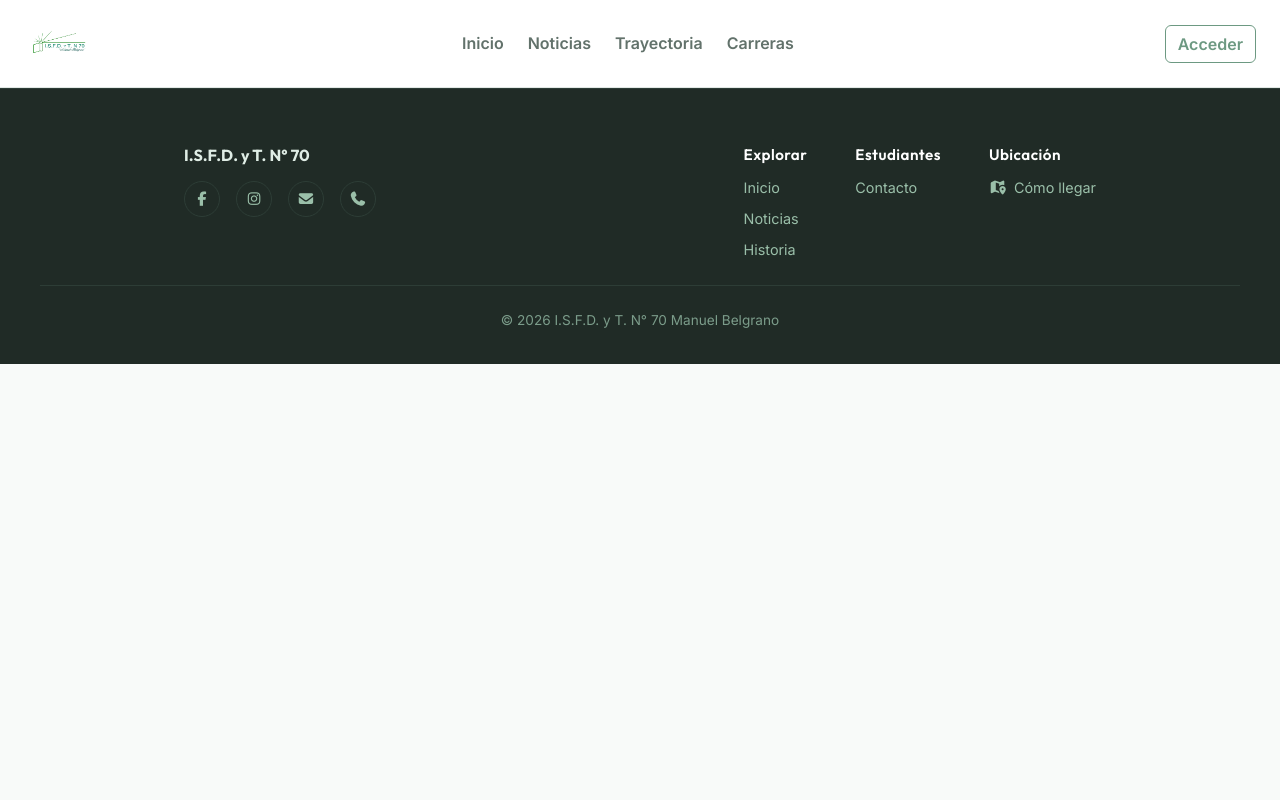
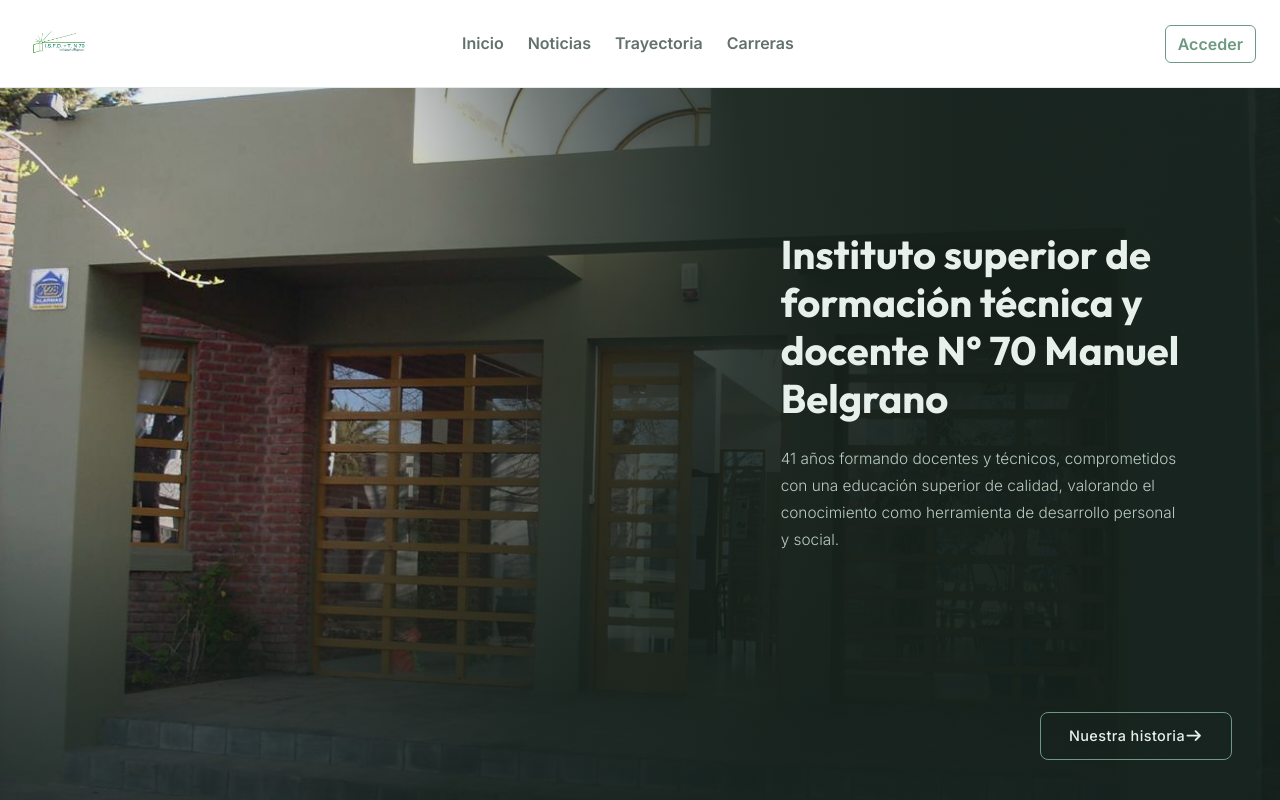
Before and after one commit to SurkanA/TP5-Interface, an Angular app: page / in a window 1280 px wide. Shown: the top 800 px of the page. Built offline with nearby package versions, Linux system fonts and the light colour scheme.

Commit message:
feat: create banner component

```diff
--- a/angular.json
+++ b/angular.json
@@ -2,7 +2,8 @@
   "$schema": "./node_modules/@angular/cli/lib/config/schema.json",
   "version": 1,
   "cli": {
-    "packageManager": "npm"
+    "packageManager": "npm",
+    "analytics": false
   },
   "newProjectRoot": "projects",
   "projects": {
--- a/src/app/app.html
+++ b/src/app/app.html
@@ -1,3 +1,4 @@
 <router-outlet />
 <app-header-general currentView="inicio"></app-header-general>
+<app-banner></app-banner>
 <app-app-footer></app-app-footer>
--- a/src/app/app.ts
+++ b/src/app/app.ts
@@ -2,10 +2,11 @@ import { Component, signal } from '@angular/core';
 import { RouterOutlet } from '@angular/router';
 import { FooterComponent } from './general/app-footer/app-footer';
 import { HeaderGeneral } from './header-general/header-general';
+import { Banner } from './banner/banner';
 
 @Component({
   selector: 'app-root',
-  imports: [RouterOutlet, HeaderGeneral, FooterComponent],
+  imports: [RouterOutlet, HeaderGeneral, FooterComponent, Banner],
   templateUrl: './app.html',
   styleUrl: './app.css',
 })
--- /dev/null
+++ b/src/app/banner/banner.css
@@ -0,0 +1,102 @@
+.banner {
+  position: relative;
+  min-height: 90vh;
+  width: 100%;
+  overflow: hidden;
+
+  background-image: url('/images/instituto.jpg');
+  background-size: cover;
+  background-position: center;
+  background-repeat: no-repeat;
+}
+
+.banner-overlay {
+  position: absolute;
+  inset: 0;
+  background: radial-gradient(
+    ellipse 65% 120% at 10% 20%,
+    transparent 0%,
+    rgba(20, 32, 27, 0.20) 35%,
+    rgba(20, 32, 27, 0.60) 52%,
+    rgba(20, 32, 27, 0.88) 75%,
+    rgba(20, 32, 27, 0.95) 100%
+  );
+  z-index: 1;
+}
+
+.banner-content {
+  position: relative;
+  z-index: 2;
+}
+
+
+
+.banner-title {
+  font-family: var(--font-display);
+  font-weight: 700;
+  line-height: 1.2;
+  color: #e8f0eb;
+}
+
+.banner-body {
+  font-family: var(--font-sans);
+  font-size: clamp(0.9rem, 1.2vw, 1.05rem);
+  font-weight: 300;
+  line-height: 1.75;
+  color: #b8ccc2;
+  max-width: 42ch;
+}
+
+.btn-banner {
+  z-index: 4;
+  display: inline-flex;
+  align-items: center;
+  font-family: var(--font-sans);
+  font-size: 0.9rem;
+  font-weight: 500;
+  letter-spacing: 0.03em;
+  padding: 0.75rem 1.75rem;
+  border-radius: var(--radius-sm);
+  border: 1.5px solid var(--primary);
+  color: #e8f0eb;
+  background-color: transparent;
+  transition: background-color 0.25s ease, color 0.25s ease, transform 0.2s ease;
+  text-decoration: none;
+}
+
+.btn-banner:hover,
+.btn-banner:focus-visible {
+  background-color: var(--primary);
+  color: #fff;
+  transform: translateY(-2px);
+  outline: none;
+}
+
+.btn-banner:active {
+  transform: translateY(0);
+}
+
+.btn-banner .btn-arrow {
+  transition: transform 0.2s ease;
+  flex-shrink: 0;
+}
+
+.btn-banner:hover .btn-arrow {
+  transform: translateX(4px);
+}
+
+
+@media (max-width: 767px) {
+  .banner-overlay {
+    background: rgba(20, 32, 27, 0.75);
+  }
+  .banner-body {
+    max-width: 100%;
+  }
+}
+
+@media (min-width: 1400px) {
+  .banner-content {
+    padding-right: 4rem !important;
+  }
+}
--- /dev/null
+++ b/src/app/banner/banner.html
@@ -0,0 +1,22 @@
+<section class="banner d-flex flex-column">
+  <div class="banner-overlay"></div>
+  <div class="container-fluid flex-grow-1 d-flex align-items-end align-items-md-center">
+    <div class="row w-100">
+      <div class="col-12 col-md-6 col-lg-5 ms-auto banner-content px-4 px-md-5 pb-4 pb-md-0">
+        <h1 class="banner-title mb-4">
+          Instituto superior de formación técnica y docente N° 70 Manuel Belgrano
+        </h1>
+        <p class="banner-body">
+          41 años formando docentes y técnicos, comprometidos con una educación superior de calidad,
+          valorando el conocimiento como herramienta de desarrollo personal y social.
+        </p>
+      </div>
+    </div>
+  </div>
+  <div class="d-flex justify-content-end pb-5 pe-4 pe-md-5">
+    <a routerLink="/historia" class="btn btn-banner">
+      Nuestra historia
+      <i class="fa-solid fa-arrow-right"></i>
+    </a>
+  </div>
+</section>
```
Also changed, not shown: src/app/banner/banner.ts (added, +11 -0 lines), 1 other file (tests, documents, lock files or other folders).
